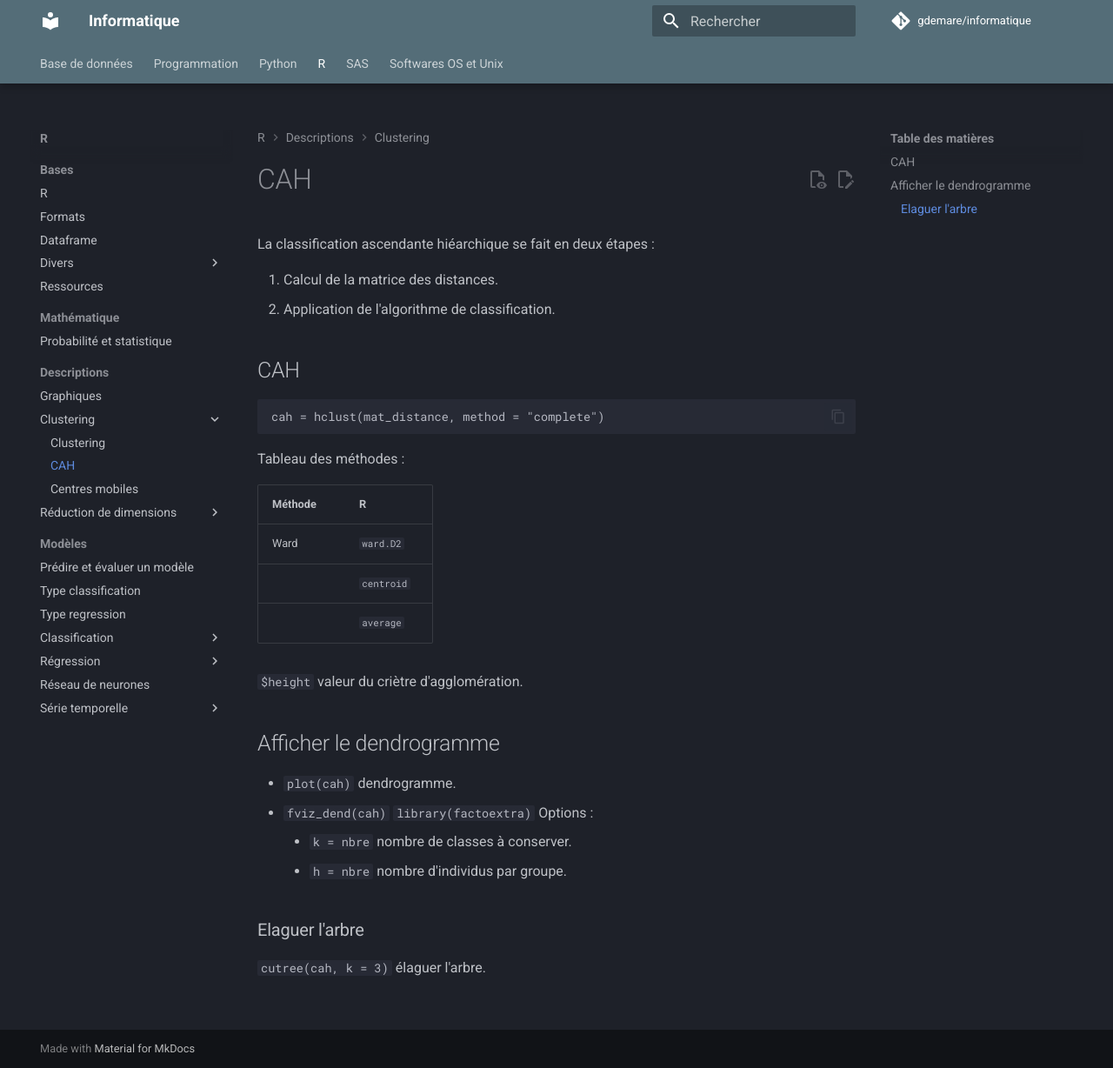
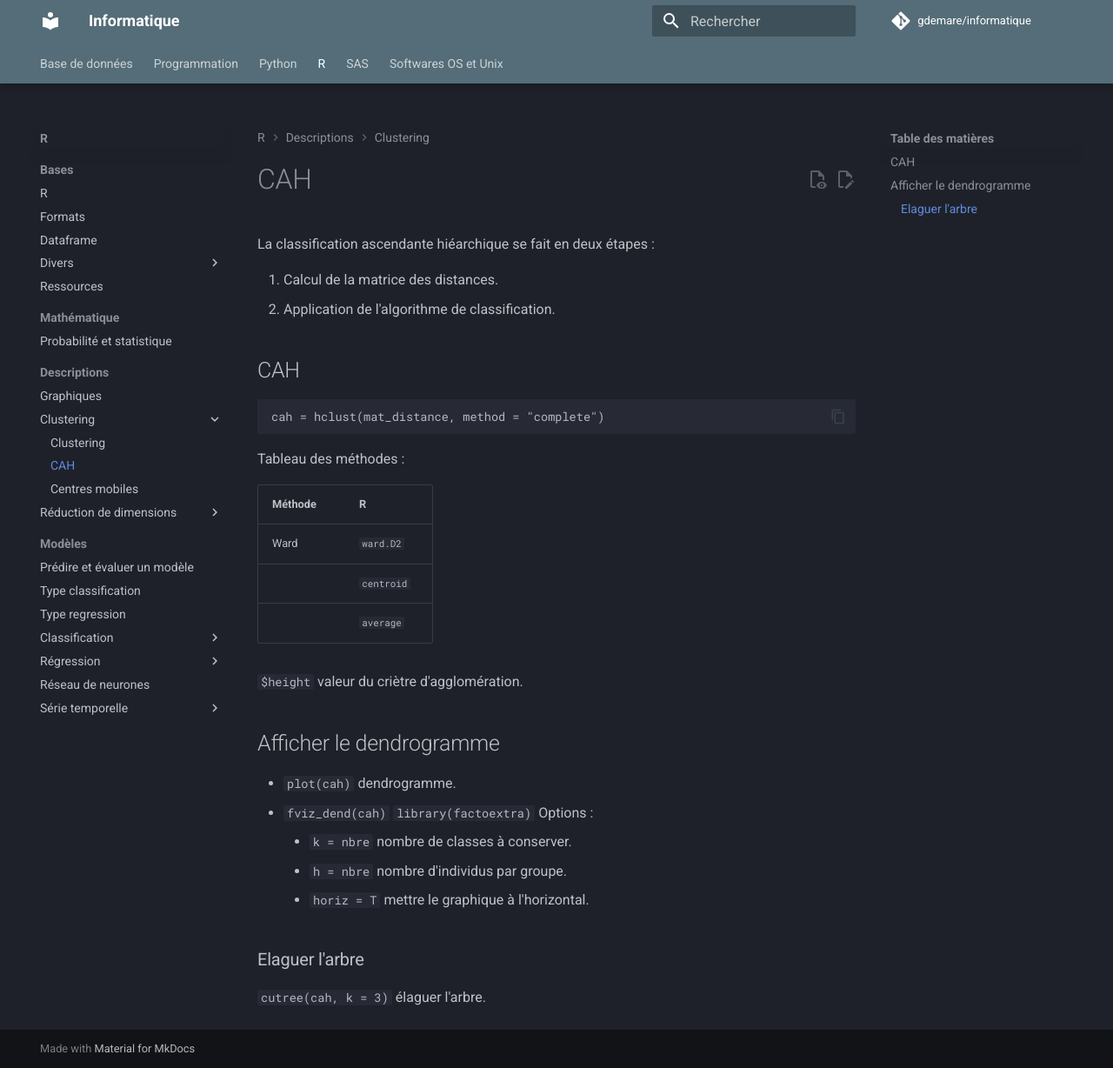
Before and after one commit to gdemare/Informatique, an MkDocs documentation site: the page built from docs/r/clustering/CAH_r.md, in a window 1280 px wide and 1228 px high. Shown: the whole window at 87% size. Built offline with MkDocs 1.6.1 and Material for MkDocs 9.7.7, drawn with Linux system fonts in a browser that asks for light colours; comment, search, counter and statistics services are not loaded.

Commit message:
Update CAH_r.md

```diff
--- a/docs/r/clustering/CAH_r.md
+++ b/docs/r/clustering/CAH_r.md
@@ -26,6 +26,7 @@ Ward        | `ward.D2`
 
     * `k = nbre` nombre de classes à conserver.
     * `h = nbre` nombre d'individus par groupe.
+    * `horiz = T` mettre le graphique à l'horizontal.
 
 ### Elaguer l'arbre
 
```
